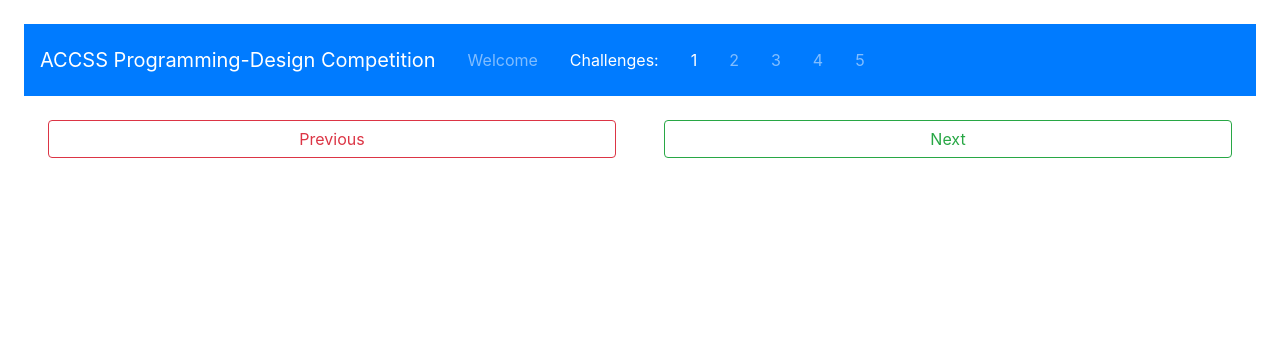
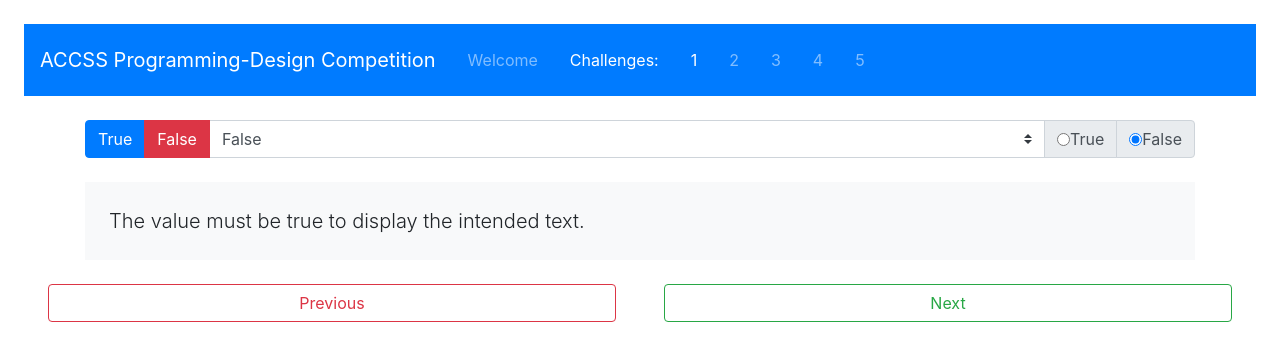
Before and after one commit to MTHLily/accss-progdes-page, a Vue app: page / in a window 1280 px wide. Both pictures are taken after a click on the link "Challenges:". Shown: the top 360 px of the page. Built offline with nearby package versions, Linux system fonts and the light colour scheme.

Commit message:
Challenge 1 & 2 added

```diff
--- a/src/App.vue
+++ b/src/App.vue
@@ -3,6 +3,8 @@
     <navbar :appStep="step" @change-step="step = $event" />
     <div id="stepper">
       <welcome v-if="step == 1" />
+      <challenge-1 v-if="step == 2" />
+      <challenge-2 v-if="step == 3" />
     </div>
     <step-controls :appStep="step" @change-step="step = $event" />
   </div>
@@ -12,9 +14,11 @@
 import Navbar from "./components/Navbar.vue";
 import Welcome from "./components/Pages/Welcome";
 import StepControls from "./components/StepControls.vue";
+import Challenge1 from "./components/Pages/Challenge-1.vue";
+import Challenge2 from "./components/Pages/Challenge-2.vue";
 export default {
   name: "App",
-  components: { Navbar, Welcome, StepControls },
+  components: { Navbar, Welcome, StepControls, Challenge1, Challenge2 },
   data() {
     return {
       step: 1,
--- /dev/null
+++ b/src/components/Pages/Challenge-1.vue
@@ -0,0 +1,61 @@
+<template>
+  <div class="container">
+    <div class="input-group mb-4">
+      <div class="input-group-prepend">
+        <button class="btn btn-primary" @click="toggle = true">True</button>
+        <button class="btn btn-danger" @click="toggle = false">False</button>
+      </div>
+      <select v-model="toggle" class="custom-select">
+        <option :value="true">True</option>
+        <option :value="false">False</option>
+      </select>
+      <div class="input-group-append">
+        <div class="input-group-text">
+          <input
+            type="radio"
+            id="challenge_1_toggle_true"
+            :value="true"
+            name="challenge_1_toggle"
+            v-model="toggle"
+          />
+          <label class="form-check-label" for="challenge_1_toggle_true"
+            >True</label
+          >
+        </div>
+        <div class="input-group-text">
+          <input
+            type="radio"
+            id="challenge_1_toggle_false"
+            :value="false"
+            name="challenge_1_toggle"
+            v-model="toggle"
+          />
+          <label class="form-check-label" for="challenge_1_toggle_false"
+            >False</label
+          >
+        </div>
+      </div>
+    </div>
+    <p class="lead bg-light p-4" v-if="toggle">
+      Lorem ipsum dolor sit amet consectetur adipisicing elit. Sequi delectus
+      explicabo natus iste, minus qui quisquam vitae ullam recusandae, quibusdam
+      architecto id nesciunt necessitatibus iure quas eum distinctio cum
+      similique.
+    </p>
+    <p class="lead bg-light p-4" v-else>
+      The value must be true to display the intended text.
+    </p>
+  </div>
+</template>
+
+<script>
+export default {
+  data() {
+    return {
+      toggle: false,
+    };
+  },
+};
+</script>
+
+<style></style>
--- /dev/null
+++ b/src/components/Pages/Challenge-2.vue
@@ -0,0 +1,116 @@
+<template>
+  <div class="container">
+    <div class="card">
+      <div class="card-header">
+        <h5 class="card-title">Add New</h5>
+      </div>
+      <div class="card-body">
+        <div class="input-group">
+          <div class="input-group-prepend">
+            <select class="custom-select" v-model="newItem.course">
+              <option value="BS-IT">BS-IT</option>
+              <option value="BS-IS">BS-IS</option>
+              <option value="BS-CS">BS-CS</option>
+              <option value="BS-DS">BS-DS</option>
+            </select>
+          </div>
+          <input
+            type="text"
+            class="form-control"
+            placeholder="Name"
+            v-model="newItem.name"
+          />
+          <input
+            type="number"
+            min="1"
+            max="4"
+            class="form-control"
+            placeholder="Year Level"
+            v-model="newItem.year"
+          />
+          <div class="input-group-append">
+            <button
+              class="btn btn-outline-success"
+              :disabled="valid"
+              @click="addItem"
+            >
+              Add
+            </button>
+          </div>
+        </div>
+      </div>
+    </div>
+    <table class="table">
+      <thead>
+        <th>Name</th>
+        <th>Course</th>
+        <th>Year</th>
+        <th>Actions</th>
+      </thead>
+      <tbody v-if="items.length != 0">
+        <tr v-for="item in items" :key="item.index">
+          <td>{{ item.name }}</td>
+          <td>{{ item.course }}</td>
+          <td>{{ item.year }}</td>
+          <td class="d-flex justify-center align-center">
+            <button class="btn btn-danger" @click="deleteItem(item.index)">
+              &times;
+            </button>
+          </td>
+        </tr>
+      </tbody>
+      <tbody v-else>
+        <tr>
+          <td colspan="4" class="text-center">No items found.</td>
+        </tr>
+      </tbody>
+    </table>
+  </div>
+</template>
+
+<script>
+export default {
+  computed: {
+    valid() {
+      return (
+        this.newItem.name == null ||
+        this.newItem.course == null ||
+        this.newItem.year > 5 ||
+        this.newItem.year < 0 ||
+        this.newItem.year == null
+      );
+    },
+  },
+  data() {
+    return {
+      items: [
+        {
+          name: "Mike Espera",
+          course: "BS-CS",
+          year: 3,
+        },
+      ],
+      newItem: {
+        name: null,
+        course: null,
+        year: null,
+      },
+    };
+  },
+  methods: {
+    deleteItem(index) {
+      this.items.splice(index, 1);
+    },
+    addItem() {
+      this.items.push(this.newItem);
+      this.newItem = {
+        name: null,
+        course: null,
+        year: null,
+      };
+    },
+  },
+};
+</script>
+
+<style></style>
```
